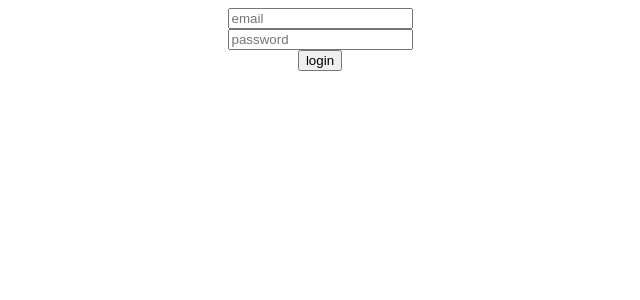
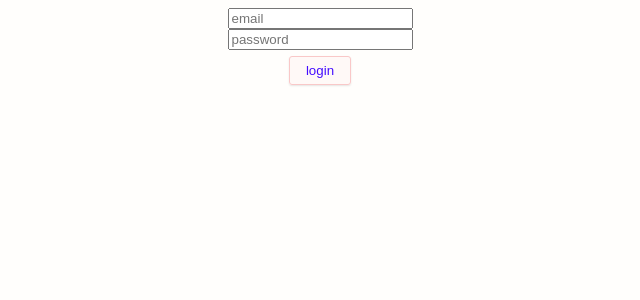
Before and after one commit to tjohnson1106/apollo-typescript-server-basic-ui, a React (Create React App) app: page /login in a window 1280 px wide. Shown: the top 300 px of the page, without its empty margins (320-960 px from the left). Built offline with nearby package versions, Linux system fonts and the light colour scheme.

Commit message:
created login button style and global injection with styled components

```diff
--- a/package.json
+++ b/package.json
@@ -10,7 +10,8 @@
     "react-dom": "^16.5.2",
     "react-router-dom": "^4.3.1",
     "react-scripts-ts": "3.1.0",
-    "react-stripe-checkout": "^2.6.3"
+    "react-stripe-checkout": "^2.6.3",
+    "styled-components": "^4.0.0-beta.11.2"
   },
   "scripts": {
     "start": "react-scripts-ts start",
@@ -28,6 +29,7 @@
     "@types/react": "^16.4.14",
     "@types/react-dom": "^16.0.8",
     "@types/react-router-dom": "^4.3.1",
+    "@types/styled-components": "^4.0.1",
     "apollo": "^1.9.2",
     "typescript": "^3.1.1"
   },
--- a/src/index.tsx
+++ b/src/index.tsx
@@ -5,14 +5,22 @@ import { ApolloProvider } from "react-apollo";
 
 import { Routes } from "./Routes";
 import registerServiceWorker from "./registerServiceWorker";
+import { createGlobalStyle } from "styled-components";
 
 const client = new ApolloClient({
   uri: "http://localhost:4000/graphql",
   credentials: "include"
 });
 
+const GlobalStyle = createGlobalStyle`
+body {
+  background-color: #FFFEFC
+}
+`;
+
 ReactDOM.render(
   <ApolloProvider client={client}>
+    <GlobalStyle />
     <Routes />
   </ApolloProvider>,
   document.getElementById("root") as HTMLElement
--- a/src/modules/user/LoginView.tsx
+++ b/src/modules/user/LoginView.tsx
@@ -6,6 +6,7 @@ import { LoginMutation, LoginMutationVariables } from "../../schemaTypes";
 import { RouteComponentProps } from "react-router-dom";
 import { meQuery } from "../../graphql/queries/me";
 import { userFragment } from "../../graphql/fragments/userFragment";
+import { RedButton } from "src/ui/BlueButton";
 
 // TODO implement types with apollo-cli
 
@@ -76,7 +77,7 @@ export class LoginView extends PureComponent<RouteComponentProps<{}>> {
               />
             </div>
             <div>
-              <button
+              <RedButton
                 onClick={async () => {
                   // optional reset store
                   client.resetStore();
@@ -88,7 +89,7 @@ export class LoginView extends PureComponent<RouteComponentProps<{}>> {
                 }}
               >
                 login
-              </button>
+              </RedButton>
             </div>
           </div>
         )}
--- /dev/null
+++ b/src/ui/BlueButton.tsx
@@ -0,0 +1,23 @@
+import styled from "styled-components";
+
+export const RedButton = styled("button")`
+  align-items: center;
+  user-select: none;
+  display: inline-flex;
+  justify-content: center;
+  padding: 6px 16px;
+  flex-shrink: 0;
+  border-radius: 3px;
+  font-weight: 500;
+  background: rgba(235, 87, 87, 0.03);
+  color: #440dff;
+  border: 1px solid rgb(249, 200, 200);
+  box-shadow: rgba(0, 0, 0, 0.1) 0px 1px 2px;
+  width: 100%;
+  margin-top: 6px;
+  margin-bottom: 12px;
+  cursor: pointer;
+  &:hover {
+    background-color: #f3edeb;
+  }
+`;
```
Also changed, not shown: src/ui/Input.tsx (added, +20 -0 lines), 2 other files (tests, documents, lock files or other folders).
